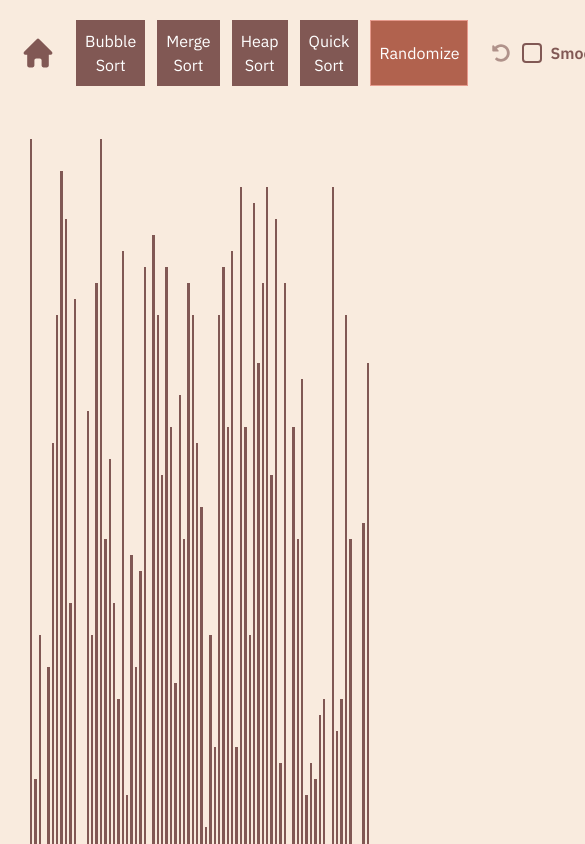
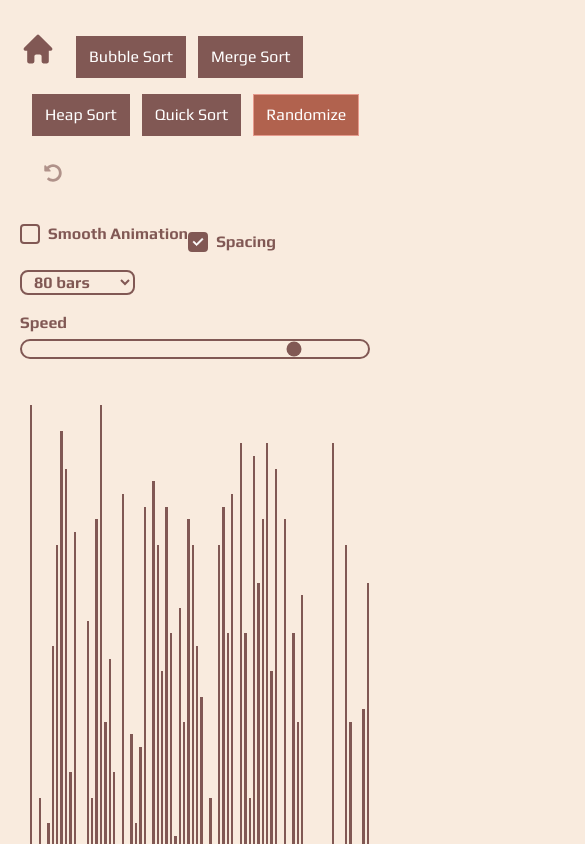
Before and after one commit to kensunjaya/DSA-Visualizer, a Next.js app: page /sorting in a window 390 px wide. Shown: the top 844 px of the page, 585 px wide, since content can reach past the window. Built offline with nearby package versions, Linux system fonts and the light colour scheme.

Commit message:
add responsiveness to sorting page

```diff
--- a/src/app/globals.css
+++ b/src/app/globals.css
@@ -1,4 +1,4 @@
-@import url('https://fonts.googleapis.com/css2?family=IBM+Plex+Sans:ital,wght@0,100;0,200;0,300;0,400;0,500;0,600;0,700;1,100;1,200;1,300;1,400;1,500;1,600;1,700&display=swap');
+@import url('https://fonts.googleapis.com/css2?family=Play:wght@400;700&display=swap');
 @import url('https://fonts.googleapis.com/css2?family=Press+Start+2P&display=swap');
 
 @tailwind base;
--- a/src/app/linked-list/page.tsx
+++ b/src/app/linked-list/page.tsx
@@ -108,7 +108,7 @@ export default function Home() {
   };
 
   return (
-    <main className="min-h-screen w-screen p-5">
+    <main className="min-h-screen w-screen p-5 font-play">
       <input type="text" className="border-secondary text-secondary bg-transparent border p-2 mb-5" value={value} onChange={(e) => {setValue(e.target.value)}}/>
       <button
         className="bg-secondary text-white p-2 border border-secondary ml-3 hover:shadow-lg transition hover:opacity-80"
--- a/src/app/sorting/page.tsx
+++ b/src/app/sorting/page.tsx
@@ -232,14 +232,15 @@ export default function Home() {
   }, []);
 
   return (
-    <main className="min-h-screen w-screen p-5 font-ibm text-secondary">
-      <div className="flex flex-row justify-between">
+    <main className="min-h-screen w-screen p-5 font-play text-secondary">
+      <div className="flex flex-wrap xl:flex-nowrap xl:space-y-0 space-y-5 flex-col md:flex-row justify-between">
+        <div className="flex flex-wrap md:flex-nowrap space-y-4 md:space-y-0">
           <button className="hover:opacity-80 transition" onClick={() => router.push('/')}>
             <HiMiniHome className="text-secondary text-4xl" />
           </button>
           <button
             disabled={isSorting}
-          className="bg-secondary text-white p-2 border border-secondary ml-5 hover:shadow-lg transition hover:opacity-80 disabled:opacity-60"
+            className="bg-secondary text-white py-2 px-3 border border-secondary ml-5 hover:shadow-lg transition hover:opacity-80 disabled:opacity-60"
             onClick={async () => {
               if (await checkSorted()) return;
               const start = Date.now();
@@ -254,7 +255,7 @@ export default function Home() {
           </button>
           <button
             disabled={isSorting}
-          className="bg-secondary text-white p-2 border border-secondary ml-3 hover:shadow-lg transition hover:opacity-80 disabled:opacity-60"
+            className="bg-secondary text-white py-2 px-3 border border-secondary ml-3 hover:shadow-lg transition hover:opacity-80 disabled:opacity-60"
             onClick={async () => {
               if (await checkSorted()) return;
               setIsSorting(true);
@@ -271,7 +272,7 @@ export default function Home() {
           </button>
           <button
             disabled={isSorting}
-          className="bg-secondary text-white p-2 border border-secondary ml-3 hover:shadow-lg transition hover:opacity-80 disabled:opacity-60"
+            className="bg-secondary text-white py-2 px-3 border border-secondary ml-3 hover:shadow-lg transition hover:opacity-80 disabled:opacity-60"
             onClick={async () => {
               if (await checkSorted()) return;
               const start = Date.now();
@@ -286,7 +287,7 @@ export default function Home() {
           </button>
           <button
             disabled={isSorting}
-          className="bg-secondary text-white p-2 border border-secondary ml-3 hover:shadow-lg transition hover:opacity-80 disabled:opacity-60"
+            className="bg-secondary text-white py-2 px-3 border border-secondary ml-3 hover:shadow-lg transition hover:opacity-80 disabled:opacity-60"
             onClick={async () => {
               if (await checkSorted()) return;
               const start = Date.now();
@@ -297,14 +298,14 @@ export default function Home() {
                 setCurrentBar(null);
                 setTimeElapsed((Date.now() - start) / 1000);
                 checkSorted();
-          })}}
+              });
+            }}
           >
             Quick Sort
           </button>
-
           <button
             disabled={isSorting}
-          className="bg-fourth text-white p-2 border border-third ml-3 hover:shadow-lg transition hover:opacity-80 disabled:opacity-60"
+            className="bg-fourth text-white py-2 px-3 border border-third ml-3 hover:shadow-lg transition hover:opacity-80 disabled:opacity-60"
             onClick={() => randomize()}
           >
             Randomize
@@ -312,27 +313,39 @@ export default function Home() {
           <button
             className="items-center ml-3 p-3 hover:opacity-80 hover:cursor-pointer text-lg disabled:opacity-60"
             onClick={() => {
-            setItems([...prevItems])
+              setItems([...prevItems]);
               setIsInitialState(true);
             }}
             disabled={isInitialState || isSorting}
           >
             <FaUndoAlt className="text-secondary" />
           </button>
-        <div className="ml-auto flex w-[35%]">
-          <div className="inline-flex items-center font-ibm font-semibold">
+        </div>
+
+        <div className="flex flex-wrap md:flex-nowrap mt-4 md:mt-0 w-full md:w-auto space-y-4 md:space-y-0">
+          <div className="inline-flex items-center font-play font-semibold">
             <label className="flex items-center cursor-pointer relative" htmlFor="check-smooth-animation">
-              <input type="checkbox"
+              <input
+                type="checkbox"
                 checked={useSmoothAnimation}
                 onChange={(e) => setUseSmoothAnimation(e.target.checked)}
                 className="peer h-5 w-5 cursor-pointer transition-all appearance-none rounded hover:shadow-md border-secondary border-2 checked:bg-secondary checked:border-secondary"
-                id="check-smooth-animation" />
+                id="check-smooth-animation"
+              />
               <span className="absolute text-white opacity-0 peer-checked:opacity-100 top-1/2 left-1/2 transform -translate-x-1/2 -translate-y-1/2">
-                <svg xmlns="http://www.w3.org/2000/svg" className="h-3.5 w-3.5" viewBox="0 0 20 20" fill="currentColor"
-                  stroke="currentColor" strokeWidth="1">
-                  <path fillRule="evenodd"
+                <svg
+                  xmlns="http://www.w3.org/2000/svg"
+                  className="h-3.5 w-3.5"
+                  viewBox="0 0 20 20"
+                  fill="currentColor"
+                  stroke="currentColor"
+                  strokeWidth="1"
+                >
+                  <path
+                    fillRule="evenodd"
                     d="M16.707 5.293a1 1 0 010 1.414l-8 8a1 1 0 01-1.414 0l-4-4a1 1 0 011.414-1.414L8 12.586l7.293-7.293a1 1 0 011.414 0z"
-                  clipRule="evenodd"></path>
+                    clipRule="evenodd"
+                  />
                 </svg>
               </span>
             </label>
@@ -340,23 +353,33 @@ export default function Home() {
               Smooth Animation
             </label>
           </div>
-          <div className="inline-flex items-center font-ibm font-semibold ml-10">
+          <div className="inline-flex items-center font-play font-semibold ml-0 md:ml-10">
             <label className="flex items-center cursor-pointer relative" htmlFor="check-spacing">
-              <input type="checkbox"
+              <input
+                type="checkbox"
                 checked={useBorder}
                 onChange={(e) => setUseBorder(e.target.checked)}
                 className="peer h-5 w-5 cursor-pointer transition-all appearance-none rounded hover:shadow-md border-secondary border-2 checked:bg-secondary checked:border-secondary"
-                id="check-spacing" />
+                id="check-spacing"
+              />
               <span className="absolute text-white opacity-0 peer-checked:opacity-100 top-1/2 left-1/2 transform -translate-x-1/2 -translate-y-1/2">
-                <svg xmlns="http://www.w3.org/2000/svg" className="h-3.5 w-3.5" viewBox="0 0 20 20" fill="currentColor"
-                  stroke="currentColor" strokeWidth="1">
-                  <path fillRule="evenodd"
+                <svg
+                  xmlns="http://www.w3.org/2000/svg"
+                  className="h-3.5 w-3.5"
+                  viewBox="0 0 20 20"
+                  fill="currentColor"
+                  stroke="currentColor"
+                  strokeWidth="1"
+                >
+                  <path
+                    fillRule="evenodd"
                     d="M16.707 5.293a1 1 0 010 1.414l-8 8a1 1 0 01-1.414 0l-4-4a1 1 0 011.414-1.414L8 12.586l7.293-7.293a1 1 0 011.414 0z"
-                  clipRule="evenodd"></path>
+                    clipRule="evenodd"
+                  />
                 </svg>
               </span>
             </label>
-            <label className="cursor-pointer ml-2 text-secondary whitespace-nowrap" htmlFor="check-2">
+            <label className="cursor-pointer ml-2 text-secondary whitespace-nowrap" htmlFor="check-spacing">
               Spacing
             </label>
           </div>
@@ -365,7 +388,7 @@ export default function Home() {
               setNumberOfBars(e.target.value);
             }}
             value={numberOfBars}
-            className="optional:bg-primary border border-secondary font-semibold rounded-lg ml-10 px-2"
+            className="optional:bg-primary border-2 border-secondary font-semibold rounded-lg ml-0 md:ml-10 px-2 hover:cursor-pointer"
           >
             <option value={"10"}>10 bars</option>
             <option value={"25"}>25 bars</option>
@@ -375,13 +398,21 @@ export default function Home() {
             <option value={"500"}>500 bars</option>
             <option value={"1000"}>1000 bars</option>
           </select>
-          <div className="w-full ml-10 flex flex-col">
+          <div className="w-full ml-0 md:ml-10 flex flex-col">
             <div className="font-semibold mb-1">Speed</div>
-            <input type="range" min={0} max="10" value={speed} step={1} onChange={(e) => setSpeed(e.target.value)} className="accent-secondary w-full appearance-none bg-primary border border-secondary rounded-full" />
+            <input
+              type="range"
+              min={0}
+              max="10"
+              value={speed}
+              step={1}
+              onChange={(e) => setSpeed(e.target.value)}
+              className="hover:cursor-pointer w-full appearance-none accent-secondary bg-primary border-2 border-secondary rounded-full"
+            />
           </div>
         </div>
       </div>
-      <div className="w-full flex flex-row items-end mt-5 h-full min-h-[52rem]">
+      <div className="w-full flex flex-row items-end mt-5 h-full min-h-[78vh]">
         {items.map((item, index) => (
           <SortingBar key={index} value={item} color={currentBar === index ? 'bg-third' : 'bg-secondary'} useBorder={useBorder} initialState={isInitialState || useSmoothAnimation} />
         ))}
--- a/src/components/sorting-bar.tsx
+++ b/src/components/sorting-bar.tsx
@@ -9,11 +9,11 @@ interface SortingBarProps {
 
 export const SortingBar = ({ value, color, useBorder, initialState }: SortingBarProps) => {
   const [isHovered, setIsHovered] = useState(false);
-  const [height, setHeight] = useState("0rem");
+  const [height, setHeight] = useState("0vh");
 
   useEffect(() => {
     if (initialState) {
-      setHeight(`${value}rem`);
+      setHeight(`${value*1.5}vh`);
     }
   }, [value, initialState]);
 
@@ -21,7 +21,7 @@ export const SortingBar = ({ value, color, useBorder, initialState }: SortingBar
     <div className="flex flex-col w-full text-center font-semibold">
       {isHovered && <div className="text-secondary">{value}</div>}
       <div
-        style={{ height: initialState ? height : `${value}rem` }}
+        style={{ height: initialState ? height : `${value*1.5}vh` }}
         onMouseEnter={() => setIsHovered(true)}
         onMouseLeave={() => setIsHovered(false)}
         className={`w-full ${useBorder && 'border border-primary'} ${color} ${
--- a/themes/presets.ts
+++ b/themes/presets.ts
@@ -6,7 +6,7 @@ module.exports = {
     default: "#F9EBDE",
   },
   fontFamily: {
-    ibm: ['"IBM Plex Sans"', "sans-serif"],
+    play: ['"Play"', "sans-serif"],
     press: ['"Press Start 2P"', "cursive"],
   },
 };
```
Also changed, not shown: src/app/page.tsx (+5 -3 lines), src/components/profile.tsx (added, +44 -0 lines). Lines whose indentation alone changed are shown as unchanged.
